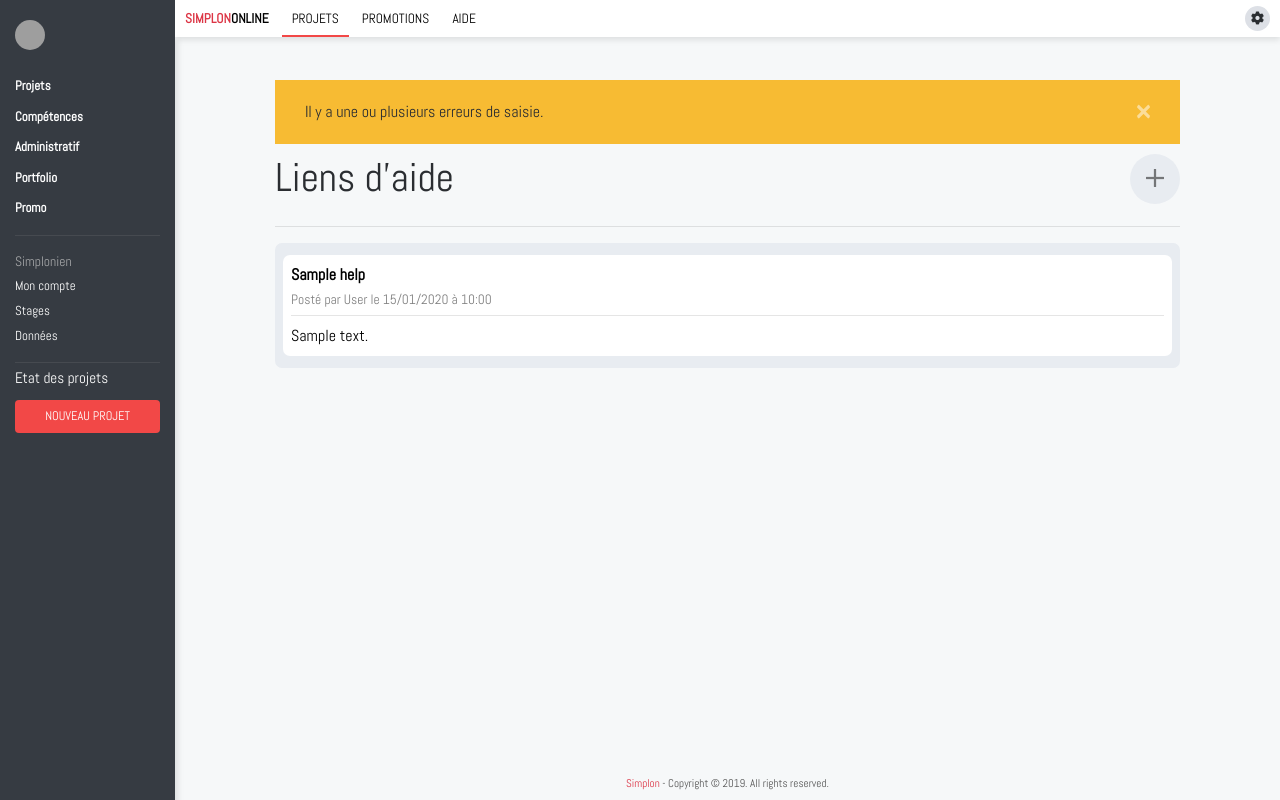
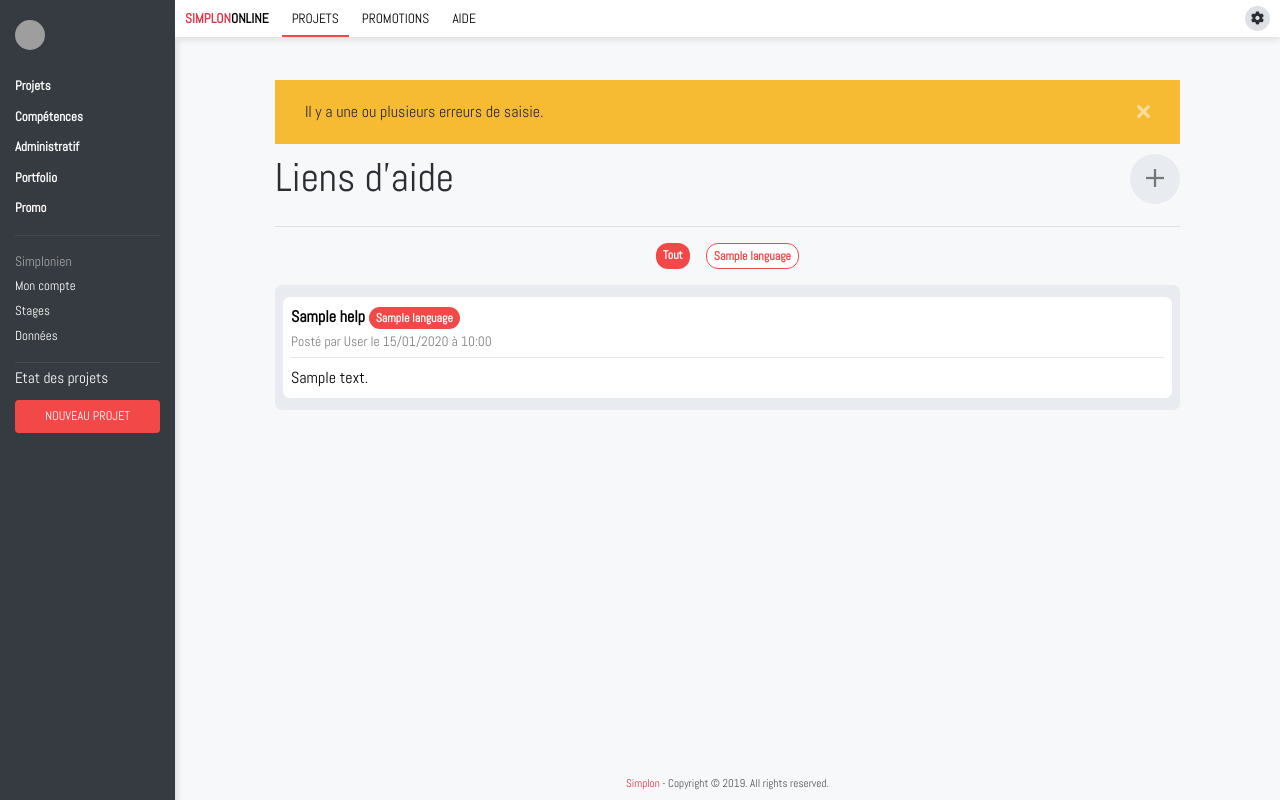
Before and after one commit to TeddyCouaillier/simplononline, a Symfony app: template templates/help/show.html.twig in a window 1280 px wide. Run offline with Twig, Linux system fonts and the light colour scheme; the template is opened without the code that fills it: most values are stand-ins (such as "Sample title", 1, 10 or a date in 2020); form fields are guessed from the names that the template uses; some libraries are stand-ins or nearby versions; grey boxes are pictures that could not be loaded.

Commit message:
Finish help section + user cookie

```diff
--- a/public/css/help.css
+++ b/public/css/help.css
@@ -5,3 +5,26 @@
 .help-link:hover .link{
     color: rgba(242,72,71,1);
 }
+
+[class*="badge-link-"]{
+    padding: 3px 7px;
+    font-weight: bold;
+    font-size: .75em;
+    border-radius: 12px;
+}
+
+.badge-link-active{
+    background: rgba(242,72,71,1);
+    color: white;
+}
+
+.badge-link-inactive{
+    background: white;
+    color: rgba(242,72,71,1);
+    border: 1px solid rgba(242,72,71,1);
+}
+.badge-link-inactive:hover{
+    background: rgba(242,72,71,1);
+    color: white;
+    cursor: pointer;
+}
--- a/public/js/base.js
+++ b/public/js/base.js
@@ -154,3 +154,36 @@ function copyToClipboard(element) {
     document.execCommand("copy");
     $temp.remove();
 }
+
+/* ----------------- CAT DISPLAY ----------------- */
+$('.help-all_cats span').click(function() {
+    var category = $(this).data('badge');
+
+    $('.help-all_cats span').addClass('badge-link-inactive').removeClass('badge-link-active');
+    $(this).removeClass('badge-link-inactive')
+    $(this).addClass('badge-link-active');
+
+    if (category === "Tout")
+    {
+        var elems = $('.help-all .help-link');
+        Array.from(elems).forEach(function(elem) {
+            $(elem).show();
+        });
+    }
+    else
+    {
+        var elems = $('.help-all .help-link');
+
+        Array.from(elems).forEach(function(elem) {
+            var category_ = $(elem).data('badge');
+
+            $(elem).hide();
+
+            if (category_ === category)
+            {
+                $(elem).show();
+            }
+        });
+    }
+
+});
--- a/src/Controller/PromotionController.php
+++ b/src/Controller/PromotionController.php
@@ -70,6 +70,8 @@ class PromotionController extends AbstractController
         $form->handleRequest($request);
         if($form->isSubmitted() && $form->isValid()){
             foreach($promo->getUsers() as $user){
+                $user->updateAvatar();
+
                 $user->setPromotion($promo)
                      ->setPassword($encoder->encodePassword($user, 'test'));
                     //  ->setAvatar('avatar.png');
--- a/src/Controller/UserController.php
+++ b/src/Controller/UserController.php
@@ -136,7 +136,7 @@ class UserController extends AbstractController
      * @IsGranted("ROLE_ADMIN")
      * @param User          $user
      * @param ObjectManager $manager
-     * @return void
+     * @return Response
      */
     public function deleteUser(User $user, ObjectManager $manager)
     {
--- a/templates/help/show.html.twig
+++ b/templates/help/show.html.twig
@@ -15,19 +15,29 @@
         {{ template.linkModal("modal","modal-button bg-grey button-circle text-grey",'<i class="fal fa-plus"></i>') }}
     </div>
     <hr>
-    <div class="bg-grey rounded p-2 flexc">
+    <div class="flex just-center mb-3 help-all_cats">
+        <span class="badge-link-active mx-2" data-badge="Tout">Tout</span>
+        {% for language in languages %}
+            <span class="badge-link-inactive mx-2" data-badge="{{ language.label }}">{{ language.label }}</span>
+        {% endfor %}
+    </div>
+    <div class="bg-grey rounded p-2 flexc help-all">
         {% for help in helps %}
         {{ template.delete(help.id,"help_delete") }}
-        <div class="bg-white rounded p-2 my-1 help-link reveal">
+        <div class="bg-white rounded p-2 my-1 help-link reveal" data-badge="{% if help.language != null %}{{ help.language.label }}{% endif %}">
 
             <div class="flex just-between">
+                <div>
                 <a href="{{ help.link }}" target="_blank" class="link bold">{{ help.title }}</a>
+                {% if help.language != null %}
+                <span class="badge-link-active">{{ help.language.label }}</span>
+                {% endif %}
+                </div>
                 {% if is_granted('ROLE_ADMIN') or app.user == help.publisher %}
                 <i tabindex="0" class="fas fa-ellipsis-v subnav" data-toggle="popover" data-trigger="focus" data-html="true" data-container="body" data-placement="top"
                     data-modalid="{{ help.id }}" data-content='
                     <a href="{{ help.id }}" class="subnav-link">Modifier</a><br>
-                    <a class="modal-button subnav-link text-red">Supprimer</a>'>
-                </i>
+                    <a class="modal-button subnav-link text-red">Supprimer</a>'></i>
                 {% endif %}
             </div>
 
@@ -61,6 +71,10 @@
                     {{ form_label(form.description) }}
                     {{ form_widget(form.description) }}
                 </div>
+                <div class="my-2">
+                    {{ form_label(form.language) }}
+                    {{ form_widget(form.language) }}
+                </div>
                 {{ template.confirm() }}
                 {{ form_end(form) }}
             </div>
```
Also changed, not shown: src/Controller/HelpController.php (+6 -2 lines), src/DataFixtures/AppFixtures.php (+13 -2 lines), src/Entity/Help.php (+17 -0 lines), src/Entity/Language.php (added, +83 -0 lines), src/Entity/User.php (+10 -6 lines), src/Form/Help/HelpType.php (+9 -0 lines), src/Repository/LanguageRepository.php (added, +50 -0 lines), 1 other file.
